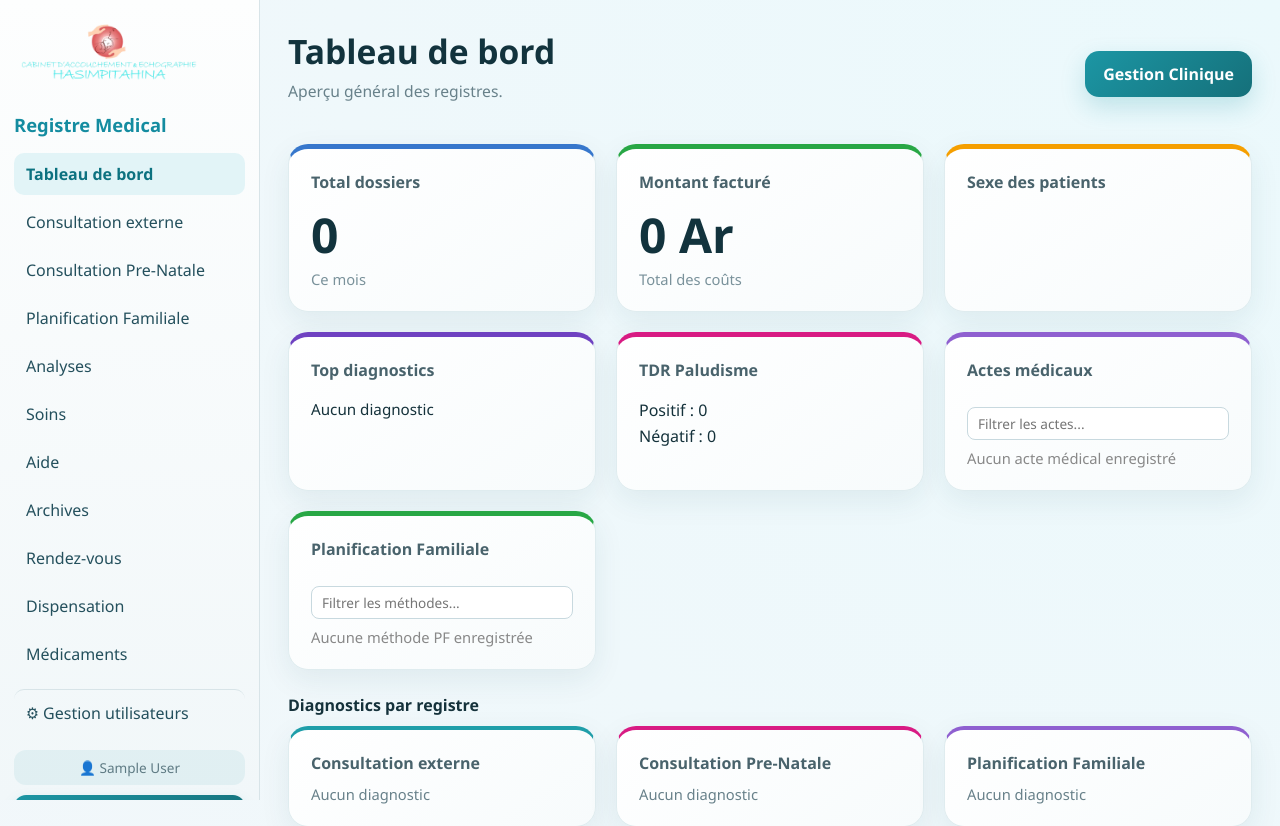
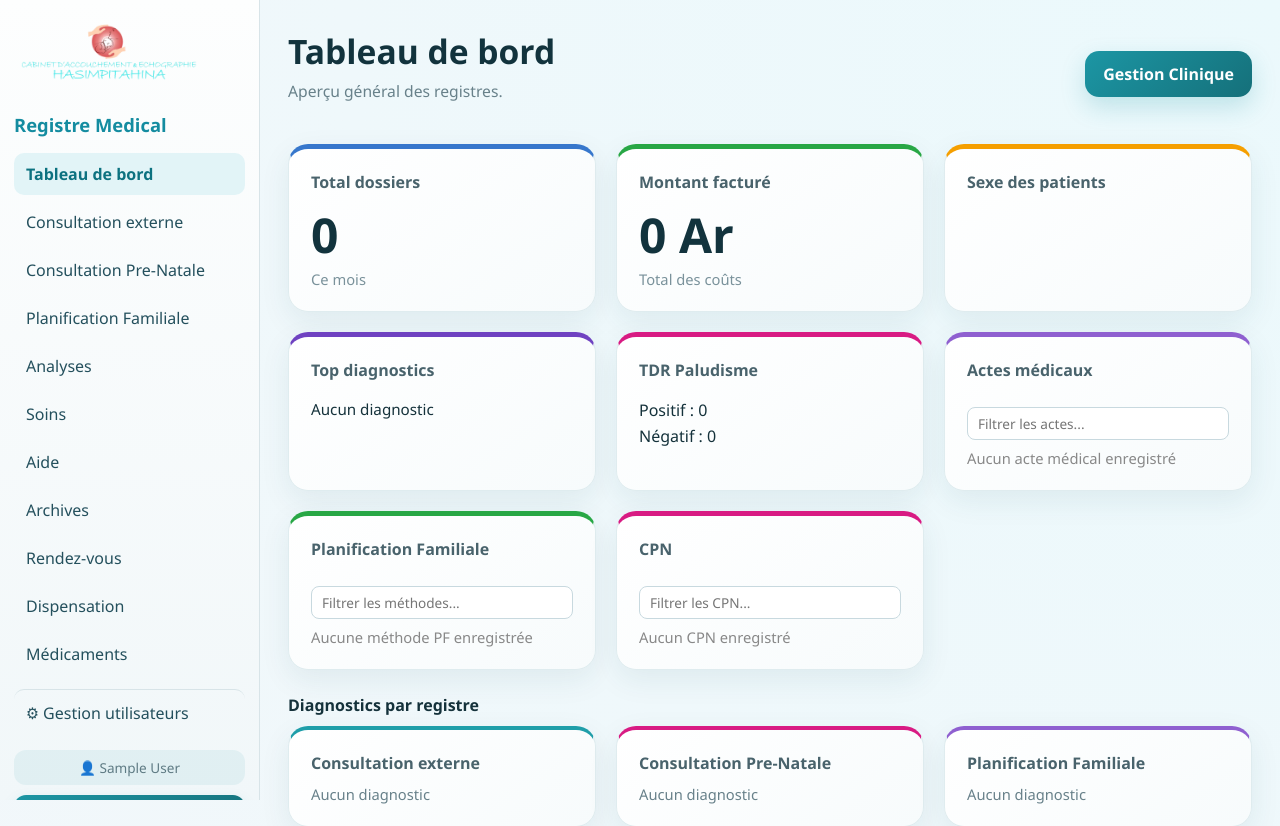
Before and after one commit to TafitaNiainaperline/registre-medical, a React (Vite) app: page /#/ in a window 1280 px wide. Shown: the top 826 px of the page. Built offline with nearby package versions, Linux system fonts and the light colour scheme; sample sign-in values are in the browser's storage.

Commit message:
feat: add CPN type field for prenatal consultations with dashboard card

```diff
--- a/src/pages/DashboardPage.jsx
+++ b/src/pages/DashboardPage.jsx
@@ -78,6 +78,7 @@ export default function DashboardPage() {
   const [dispensationCount, setDispensationCount] = useState(0);
   const [actFilter, setActFilter] = useState('');
   const [pfFilter, setPfFilter] = useState('');
+  const [cpnFilter, setCpnFilter] = useState('');
 
    useEffect(() => {
     const load = async () => {
@@ -203,6 +204,18 @@ export default function DashboardPage() {
     return acc;
   }, {}))
     .map(([method, patients]) => [method, patients.size])
+    .sort((a, b) => b[1] - a[1]);
+
+  const cpnSummary = Object.entries(records.reduce((acc, row) => {
+    if (row.category === 'cpn') {
+      const cpn = String(row.cpn_type || '').trim();
+      if (!cpn) return acc;
+      if (!acc[cpn]) acc[cpn] = new Set();
+      acc[cpn].add(getPatientId(row));
+    }
+    return acc;
+  }, {}))
+    .map(([cpn, patients]) => [cpn, patients.size])
     .sort((a, b) => b[1] - a[1]);
 
   const diagnosticsByCategory = categories.map((category) => {
@@ -356,6 +369,43 @@ export default function DashboardPage() {
             )}
           </div>
         </article>
+
+        <article className="stat-card" style={{ borderTop: '5px solid #d81b83' }}>
+          <div className="stat-top">
+            <h3>CPN</h3>
+          </div>
+          <input
+            type="text"
+            placeholder="Filtrer les CPN..."
+            value={cpnFilter}
+            onChange={(e) => setCpnFilter(e.target.value)}
+            style={{
+              width: '100%',
+              marginTop: '8px',
+              marginBottom: '8px',
+              padding: '6px 10px',
+              border: '1px solid #c8d9df',
+              borderRadius: '8px',
+              font: 'inherit',
+              fontSize: '0.85rem'
+            }}
+          />
+          <div style={{ display: 'grid', gap: '4px' }}>
+            {cpnSummary.length === 0 ? (
+              <span style={{ fontSize: '0.92rem', color: '#888' }}>Aucun CPN enregistré</span>
+            ) : cpnFilter ? (
+              cpnSummary
+                .filter(([cpn]) => String(cpn).toLowerCase().includes(cpnFilter.toLowerCase()))
+                .map(([cpn, count]) => (
+                  <span key={cpn} style={{ fontSize: '0.92rem' }}>
+                    <strong>{cpn}</strong> : {count} patient{count !== 1 ? 's' : ''}
+                  </span>
+                ))
+            ) : (
+              <span style={{ fontSize: '0.92rem', color: '#888' }}>Tapez pour rechercher un CPN...</span>
+            )}
+          </div>
+        </article>
       </div>
 
       {ageGroupSummary.length > 0 && (
--- a/src/pages/RecordsPage.jsx
+++ b/src/pages/RecordsPage.jsx
@@ -19,6 +19,7 @@ const emptyForm = {
   cost: '',
   treatments: [],
   pf_method: '',
+  cpn_type: '',
 };
 
 function normalizeSearch(value) {
@@ -509,6 +510,7 @@ export default function RecordsPage({ category }) {
       appointment_date: form.appointment_date || null,
       tdr_result: category.key === 'consultation' ? (form.tdr_result || null) : null,
       pf_method: category.key === 'pf' ? (form.pf_method || null) : null,
+      cpn_type: category.key === 'cpn' ? (form.cpn_type || null) : null,
       traitement:     capitalizeWords(form.traitement),
       treatments,
       observation:    capitalizeWords(form.observation),
@@ -701,6 +703,7 @@ export default function RecordsPage({ category }) {
                     <th style={{ textAlign: 'left', padding: '6px 8px' }}>Date / Heure</th>
                     <th style={{ textAlign: 'left', padding: '6px 8px' }}>Traitement</th>
                     <th style={{ textAlign: 'left', padding: '6px 8px' }}>Méthode PF</th>
+                    <th style={{ textAlign: 'left', padding: '6px 8px' }}>CPN</th>
                     <th style={{ textAlign: 'left', padding: '6px 8px' }}>Observation</th>
                     <th style={{ textAlign: 'left', padding: '6px 8px' }}>Coût ancien</th>
                     <th style={{ textAlign: 'left', padding: '6px 8px' }}>Coût présent</th>
@@ -718,6 +721,7 @@ export default function RecordsPage({ category }) {
                           : historyRow.traitement || '-'}
                       </td>
                       <td style={{ padding: '6px 8px' }}>{historyRow.pf_method || '-'}</td>
+                      <td style={{ padding: '6px 8px' }}>{historyRow.cpn_type || '-'}</td>
                       <td style={{ padding: '6px 8px' }}>{historyRow.observation || '-'}</td>
                       <td style={{ padding: '6px 8px' }}>{idx === dossierHistory.length - 1 ? '-' : `${historyRow.cost} Ar`}</td>
                       <td style={{ padding: '6px 8px' }}>{idx === dossierHistory.length - 1 ? `${historyRow.cost} Ar` : '-'}</td>
@@ -849,6 +853,17 @@ export default function RecordsPage({ category }) {
           </select>
         )}
 
+        {category.key === 'cpn' && (
+          <select name="cpn_type" value={form.cpn_type} onChange={onChange} className="select">
+            <option value="">CPN (optionnel)</option>
+            <option value="CPN1">CPN1</option>
+            <option value="CPN2">CPN2</option>
+            <option value="CPN3">CPN3</option>
+            <option value="CPN4">CPN4</option>
+            <option value="CPN5">CPN5</option>
+          </select>
+        )}
+
         <div className="treatments-wrap">
           <TreatmentSelector
             medications={medications}
@@ -890,6 +905,7 @@ export default function RecordsPage({ category }) {
               <th>Observation</th>
                <th>TDR</th>
                <th>Méthode PF</th>
+               <th>CPN</th>
                <th>Coût</th>
               <th>Date</th>
               <th>Rendez-vous</th>
@@ -924,6 +940,7 @@ export default function RecordsPage({ category }) {
                 <td>{row.observation || '-'}</td>
                 <td>{row.tdr_result ? (row.tdr_result === 'positif' ? '🟠 Positif' : '🟢 Négatif') : '-'}</td>
                 <td>{row.pf_method || '-'}</td>
+                <td>{row.cpn_type || '-'}</td>
                 <td>{row.cost} Ar</td>
                  <td style={{ fontSize: '0.85rem', color: '#5f7b84' }}>
                    {row.created_at ? formatMadagascarDateTime(row.created_at).slice(0, 10) : '-'}
```
Also changed, not shown: electron/database.js (+13 -7 lines).
